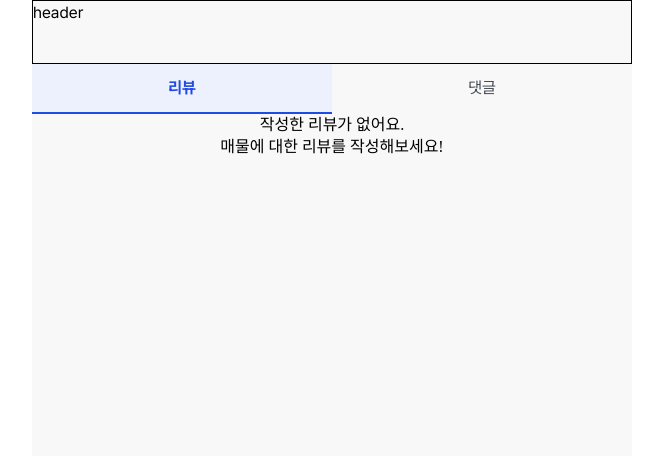
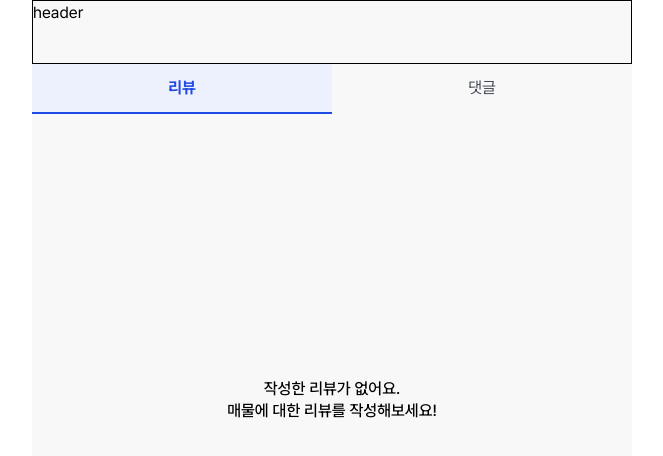
Before and after one commit to FC-DEV3-Final-Project/zoop-frontend, a Next.js app: page /mypage/1/myposts in a window 1280 px wide. Shown: the top 456 px of the page, without its empty margins (308-971 px from the left). Built offline with nearby package versions, Linux system fonts and the light colour scheme.

Commit message:
design: 리뷰영역 퍼블리싱 수정

```diff
--- a/src/app/mypage/[id]/myposts/page.tsx
+++ b/src/app/mypage/[id]/myposts/page.tsx
@@ -63,6 +63,14 @@ const postData: PostData = {
       likes: 2,
       reply: "맞아요 교통이 정말 편해요",
     },
+    {
+      type: "comment",
+      title: "방배마에스트로(주상복합)",
+      content: "교통이 너무 편함 단, 출퇴근시 사람들 엄청 몰리기 때문에 일찍 나가야 함.",
+      date: "2025.05.20",
+      likes: 2,
+      reply: "맞아요 교통이 정말 편해요",
+    },
     // ... 더 많은 댓글 데이터
   ],
 };
@@ -81,7 +89,8 @@ const MyPostsPage = () => {
         <Tab tabOptions={tabOptions} selected={selectedTab} onChange={setSelectedTab} />
       </div>
       {postData[selectedTab as keyof PostData].length === 0 ? (
-        <div className="flex flex-1 items-center justify-center text-center font-['Pretendard'] text-base font-medium leading-snug text-black">
+        <div className="fixed inset-0 flex items-center justify-center">
+          <div className="text-center text-body1">
             {selectedTab === "review" ? (
               <>
                 작성한 리뷰가 없어요.
@@ -96,16 +105,17 @@ const MyPostsPage = () => {
               </>
             )}
           </div>
+        </div>
       ) : (
         <>
-          <div className="flex flex-col gap-1">
+          <div className="mb-8 flex flex-col gap-1">
             {postData[selectedTab as keyof PostData].map((post, idx) => (
               <div key={idx} onClick={() => handlePostClick(post.title)}>
                 <MyPostItem {...post} />
               </div>
             ))}
           </div>
-          <div className="flex h-[104px] items-center justify-center">
+          <div className="flex h-[60px] items-center justify-center">
             <div className="text-body2 text-gray-700-info">더 이상 표시할 콘텐츠가 없습니다</div>
           </div>
         </>
```
Lines whose indentation alone changed are shown as unchanged.
